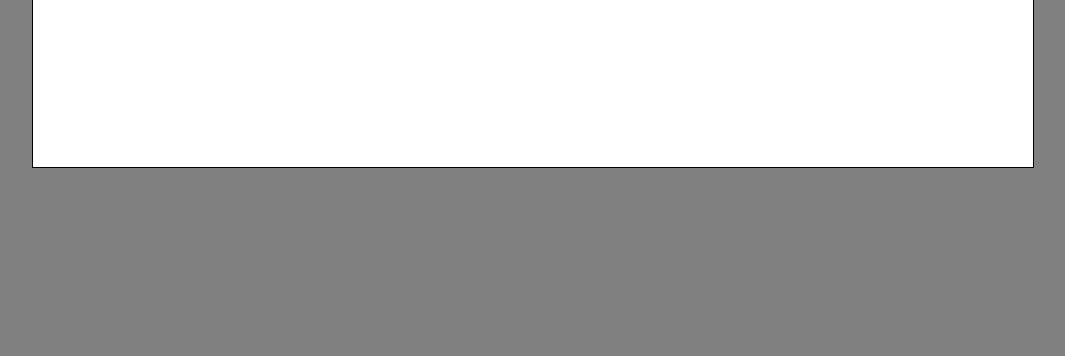
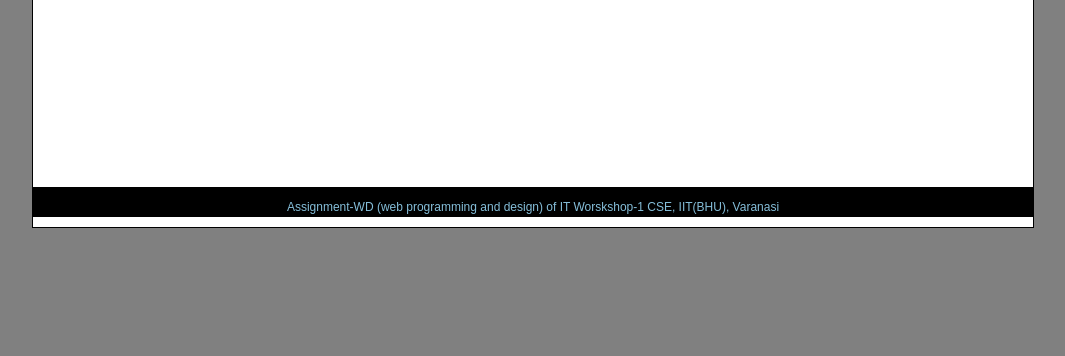
Before and after one commit to web-designing-assignment-flask/app, a Flask app: page /plot in a window 1280 px wide. Shown: the part 444-800 px from the top of the page, without its empty margins (143-1208 px from the left). Run offline with Flask 2, Linux system fonts and the light colour scheme.

Commit message:
Update base.html

```diff
--- a/templates/base.html
+++ b/templates/base.html
@@ -13,37 +13,39 @@
 
 </head>
 <body>
+<div class="heading"><p><span style="color:#ffcf5d;font-weight:bold;font-size:30px">IIT</span> &nbsp; Indian Institute of Technology, Varanasi&nbsp; | &nbsp; <script type="text/javascript" src="static/js/date.js"></script></p></div>
 <div class="wrap">
 <div id='cssmenu'>
 <ul>
    <li><a href='http://127.0.0.1:5000/'><span>Home</span></a></li>
    <li><a href='http://127.0.0.1:5000/plot'><span>Plot</span></a></li>
    <li><a href='http://127.0.0.1:5000/average'><span>Average</span></a></li>
-   <li class='last'><a href='http://127.0.0.1:5000/team'><span>About Us</span></a></li>
+   <li class='last'><a href='http://127.0.0.1:5000/team'><span>Members</span></a></li>
 </ul>
 </div>
 
 
 
-		<div class="container_cat">
+
 		<aside>
-		<h3><u>Categories</u></h3>
+		<h3>Categories</h3>
 		<ul class="categories">
 			<li><span><a href="/">Home</a></span></li>
 			<li><span><a href="/average">Average</a></span></li>
 			<li><span><a href="/plot">Plot</a></span></li>
 			<li><span><a href="/team">Team Members</a></span></li>
-			<li><span><a href="https://github.com/">Github Link</a></span></li>
+			<li><span><a href="https://github.com/web-designing-assignment-flask/app">Github Link</a></span></li>
 		</ul>
 		</aside>
-		</div>
 
 
-	<section id="content">
 	{% block content %}
 
 	{% endblock %}
-	</section>
+
+	<div class="footer">
+        <p>Assignment-WD (web programming and design) of IT Worskshop-1 CSE, IIT(BHU), Varanasi</p>
+    </div>
 	</div>
 
 
```
